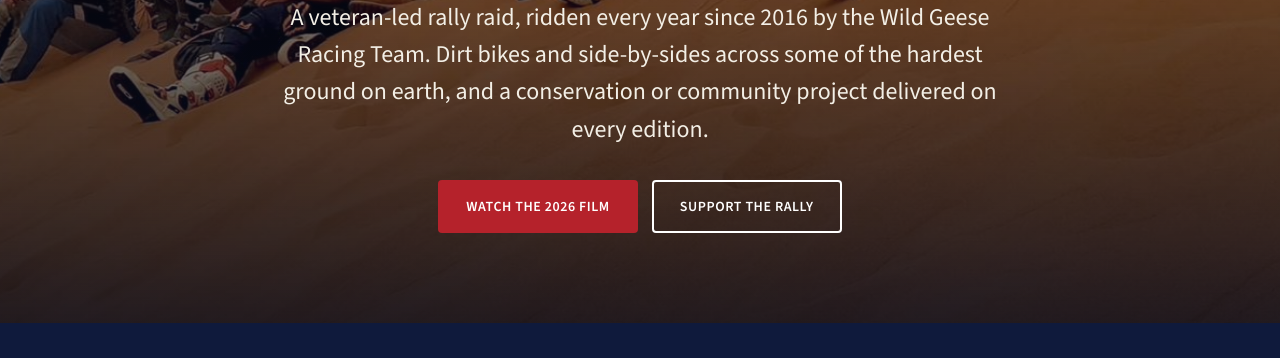
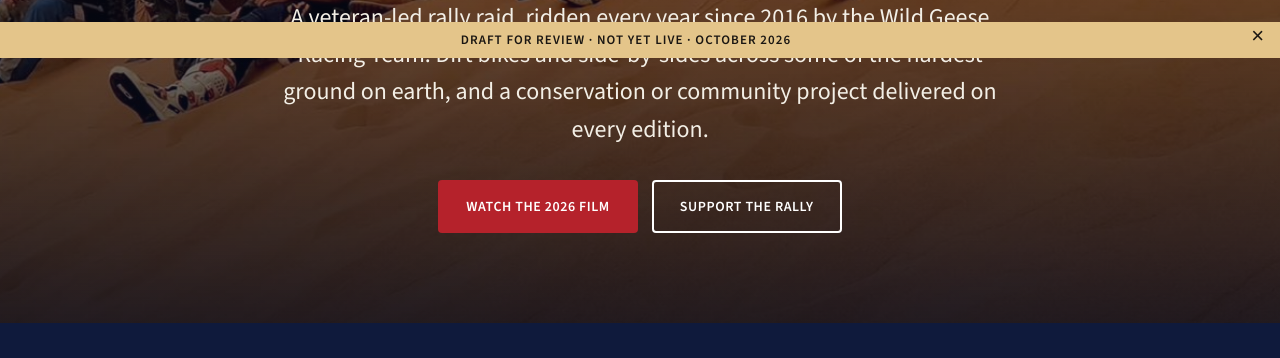
Before and after one commit to nickhencher/blackthorn-rally, a plain HTML site: page index.html in a window 1280 px wide. Shown: the part 742-1100 px from the top of the page. Drawn offline with nearby package versions, Linux system fonts and the light colour scheme.

Commit message:
Add draft-for-review strip

```diff
--- a/index.html
+++ b/index.html
@@ -43,6 +43,10 @@
   .btn-navy:hover{background:var(--navy-2)}
   .btn-line{border-color:var(--navy);color:var(--navy)}
   .btn-line:hover{background:var(--navy);color:#fff}
+
+  /* draft strip (remove before launch) */
+  .draft{position:fixed;left:0;right:0;bottom:0;z-index:60;background:var(--sand);color:var(--ink);text-align:center;font-size:13px;font-weight:600;letter-spacing:.08em;text-transform:uppercase;padding:8px 44px 8px 16px}
+  .draft button{position:absolute;right:10px;top:2px;background:none;border:0;font-size:22px;line-height:1;cursor:pointer;color:var(--ink)}
 
   /* header */
   header{position:fixed;inset:0 0 auto 0;z-index:50;background:linear-gradient(rgba(10,14,30,.85),rgba(10,14,30,0));transition:.3s}
@@ -184,6 +188,7 @@
 </head>
 <body>
 
+<div class="draft" id="draft">Draft for review · not yet live · October 2026 <button onclick="document.getElementById('draft').remove()" aria-label="Dismiss">&times;</button></div>
 <header id="top">
   <div class="wrap nav">
     <a class="brand" href="#top"><img src="img/logo-wild-geese-moto-crew.jpg" alt="Wild Geese Moto Crew badge">Blackthorn Rally</a>
```
